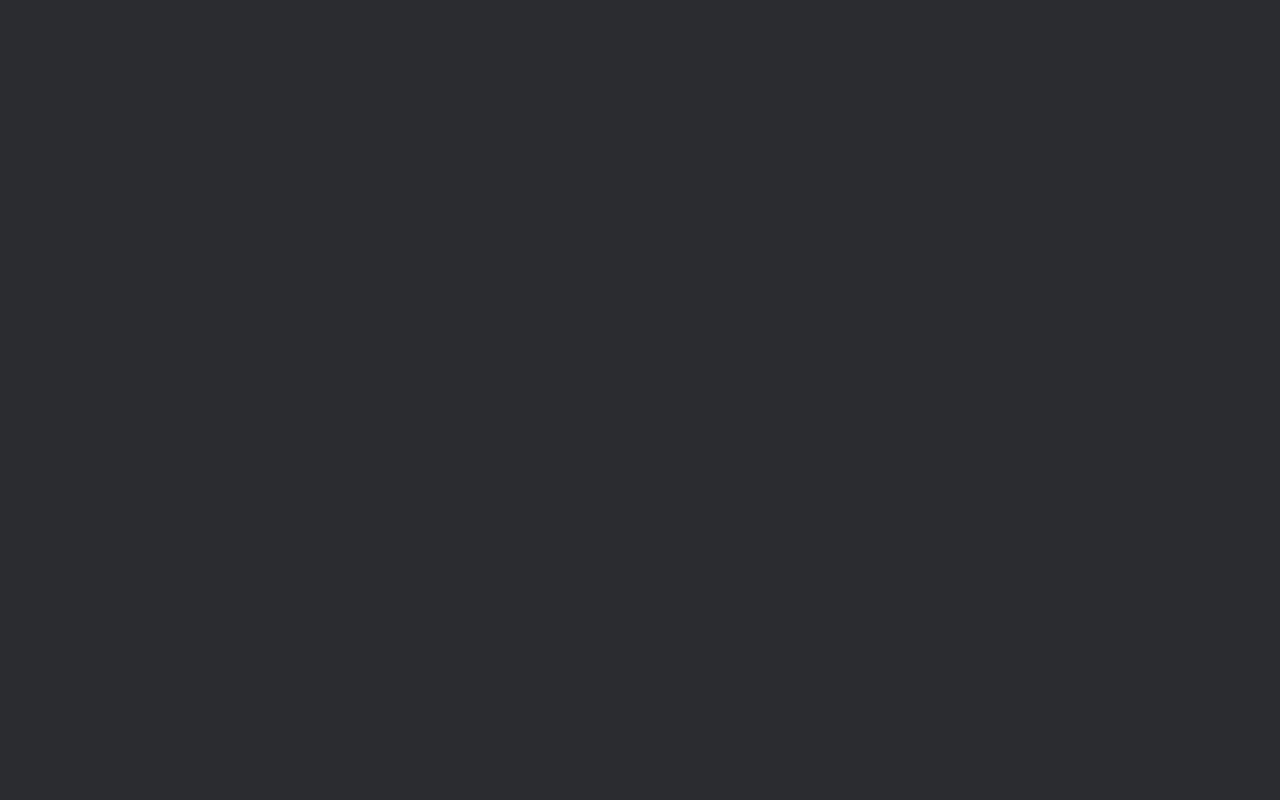
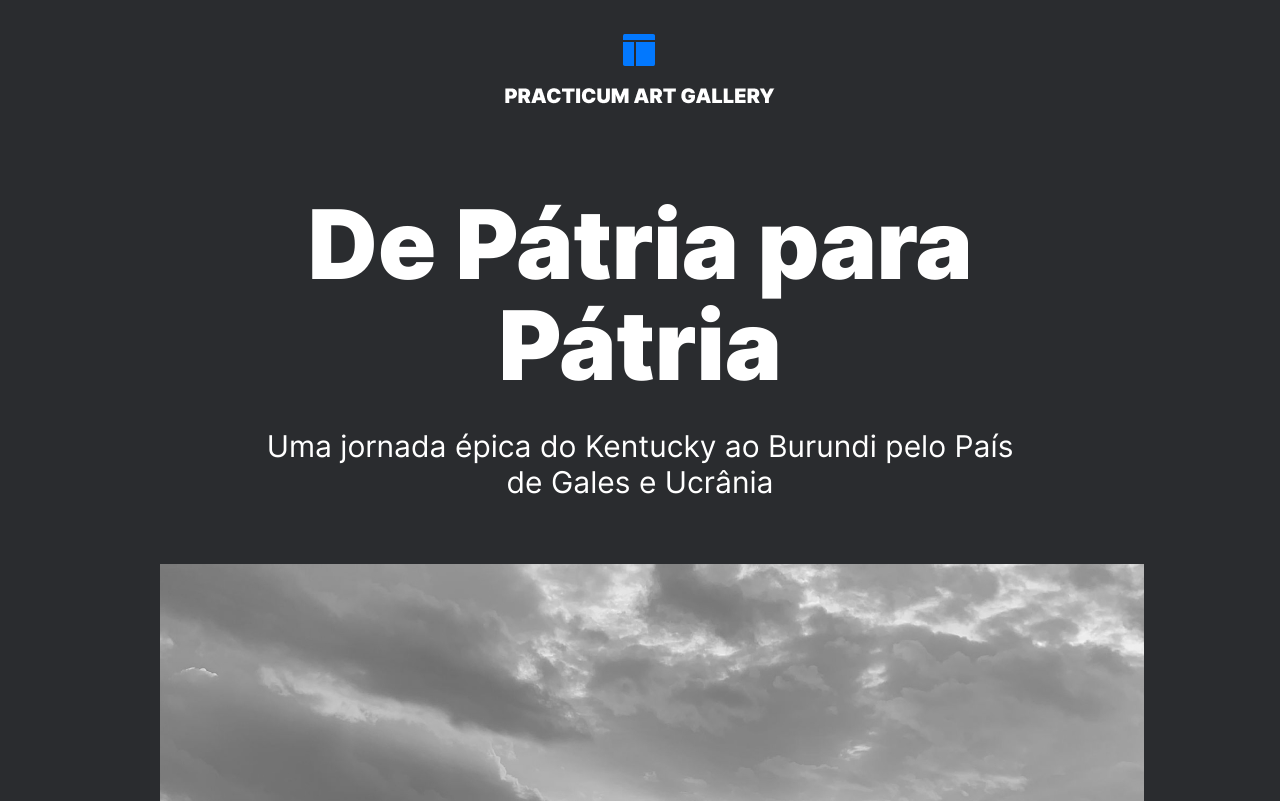
Before and after one commit to thiagopuntar/web_project_3_ptbr, a plain HTML site: page index.html in a window 1280 px wide. Shown: the top 801 px of the page. Drawn offline with Linux system fonts and the light colour scheme; files whose address does not match are found by name.

Commit message:
add header block and its elements

```diff
--- /dev/null
+++ b/blocks/header/__subtitle/header__subtitle.css
@@ -0,0 +1,7 @@
+.header__subtitle {
+  font-size: 30px;
+  line-height: 1.2;
+  text-align: center;
+  width: 80%;
+  margin: 0 auto 64px;
+}
--- /dev/null
+++ b/blocks/header/__title/header__title.css
@@ -0,0 +1,8 @@
+.header__title {
+  font-size: 96px;
+  font-weight: 900;
+  text-align: center;
+  line-height: 1.05;
+  margin: 90px auto 32px;
+  width: 80%;
+}
--- /dev/null
+++ b/blocks/header/header.css
@@ -0,0 +1,5 @@
+.header {
+  width: 75%;
+  max-width: 984px;
+  margin: 0 auto;
+}
--- /dev/null
+++ b/blocks/logo/logo.css
@@ -0,0 +1,4 @@
+.logo {
+  margin: 0 auto;
+  display: block;
+}
--- a/index.css
+++ b/index.css
@@ -2,3 +2,11 @@
 
 /* Page */
 @import url('./blocks/page/page.css');
+
+/* Logo */
+@import url('./blocks/logo/logo.css');
+
+/* Header */
+@import url('./blocks/header/header.css');
+@import url('./blocks/header/__title/header__title.css');
+@import url('./blocks/header/__subtitle/header__subtitle.css');
--- a/index.html
+++ b/index.html
@@ -10,6 +10,18 @@
   </head>
   <body>
     <div class="page">
+      <header class="header">
+        <img
+          src="./images/logo.png"
+          alt="Logo Practicum art gallery"
+          class="logo"
+        />
+        <h1 class="header__title">De Pátria para Pátria</h1>
+        <p class="header__subtitle">
+          Uma jornada épica do Kentucky ao Burundi pelo País de Gales e Ucrânia
+        </p>
+        <img src="./images/header.jpg" alt="Linda paisagem em preto e branco" />
+      </header>
     </div>
   </body>
 </html>
```
